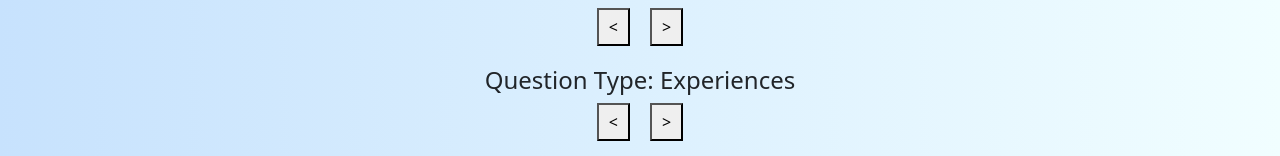
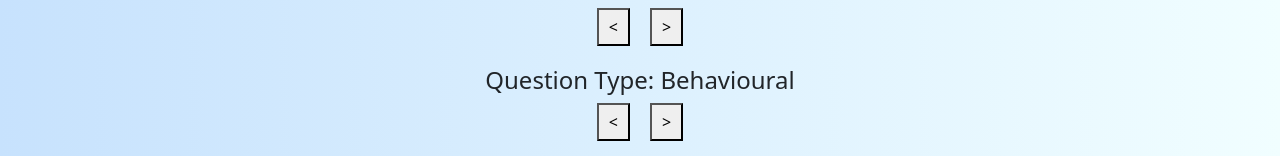
Before and after one commit to tyin363/SMARTJ, a React (Create React App) app: page /interview-settings in a window 1280 px wide. Shown: the part 225-381 px from the top of the page. Built offline with nearby package versions, Linux system fonts and the light colour scheme; the HTML template or start-up script is replaced by a standard one.

Commit message:
refactor: Renamed experiences to behavioural

```diff
--- a/src/pages/InterviewPractice.js
+++ b/src/pages/InterviewPractice.js
@@ -25,7 +25,7 @@ function InterviewPractice() {
 
   // Extract questionType from URL parameters
   const queryParams = new URLSearchParams(location.search);
-  const questionType = queryParams.get("questionType") || "Experiences";
+  const questionType = queryParams.get("questionType") || "Behavioural";
 
   useEffect(() => {
     navigator.mediaDevices
--- a/src/pages/InterviewSettings.js
+++ b/src/pages/InterviewSettings.js
@@ -4,12 +4,12 @@ import "../InterviewSettings.css"; // Import the CSS file
 
 function InterviewSettings() {
   const [numQuestions, setNumQuestions] = useState(3); // Default number of questions
-  const [questionType, setQuestionType] = useState("Experiences"); // Default question type
+  const [questionType, setQuestionType] = useState("Behavioural"); // Default question type
   const [readingTime, setReadingTime] = useState(40); // Default reading time in seconds
   const [answerTime, setAnswerTime] = useState(120); // Default answer time in seconds
   const [answerType, setAnswerType] = useState("Text"); // Default answer type
 
-  const questionTypes = ["Technical", "Experiences"];
+  const questionTypes = ["Technical", "Behavioural"];
   const answerTypes = ["Text", "Voice", "Video"];
 
   const handleArrowClick = (setter, value, delta) => {
```
Also changed, not shown: public/question-bank-Behavioural.json (renamed from public/question-bank-Experiences.json).
